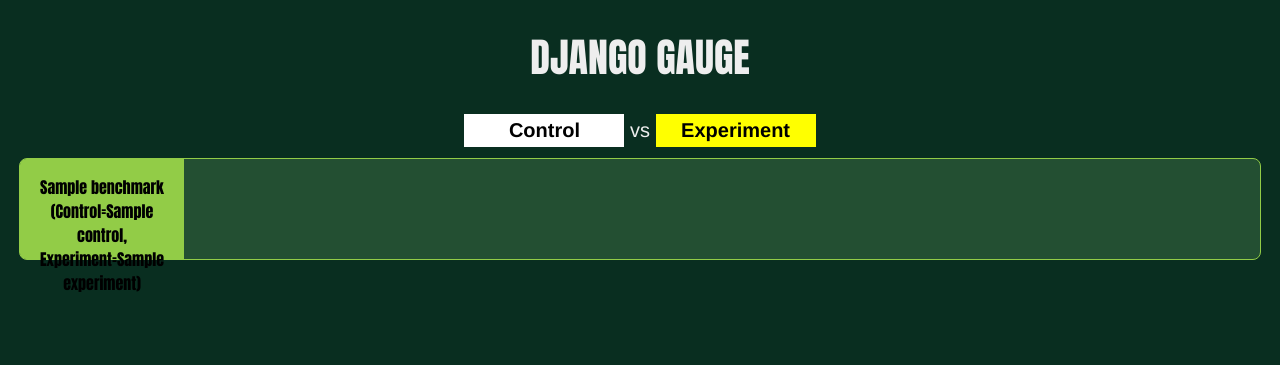
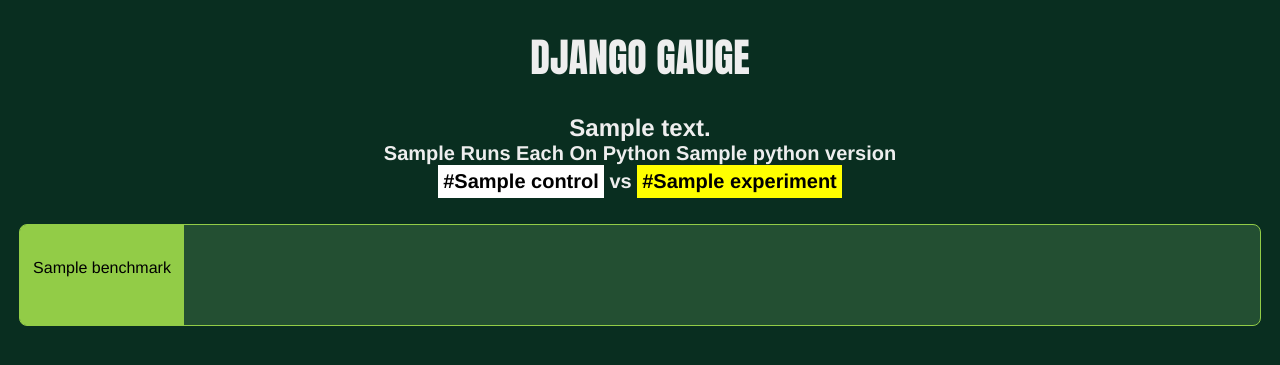
Before and after one commit to d0ugal-archive/django-gauge, a Python web app: template gauge/templates/gauge/index.html in a window 1280 px wide. Shown: the top 365 px of the page. Run offline with Jinja, Linux system fonts and the light colour scheme; the template is opened without the code that fills it: most values are stand-ins (such as "Sample title", 1, 10 or a date in 2020).

Commit message:
Interface Improvements.
Improved the presentation of the results when
there are multiple suites. By grouping by suite
and adding a textual description of the suite to
the model. Also added the ability to filter out
insignificant results by adding ?significant to
the url.

```diff
--- a/gauge/static/dashboard.css
+++ b/gauge/static/dashboard.css
@@ -62,7 +62,7 @@
 }
 
 div.metric div.summary {
-    font-family: "HelveticaNeue-CondensedBlack", "Helvetica Neue Condensed Black", "Impact", Helvetica, sans-serif;
+    font-family: "Helvetica Neue", Helvetica, sans-serif;
     text-align: center;
     margin: 0;
     padding: 0 12px;
@@ -110,27 +110,43 @@
     border-radius: 12px;
 }
 
-#key{
+.key{
     font-size:20px;
 }
 
-#key span{
+.key span.control, .key span.experiment{
     font-weight: 800;
     padding: 5px;
     color: black;
-    width: 150px;
+    min-width: 150px;
     display: inline-block;
 }
 
 
-#key span.control{
+.key span.control{
     font-weight: 800;
     background-color: white;
     padding: 5px;
 }
 
-#key span.experiment{
+.key span.experiment{
     font-weight: 800;
     background-color: yellow;
     padding: 5px;
 }
+
+span.branch{
+    min-width: none;
+}
+
+.suite h2{
+    margin-bottom: 0px;
+}
+
+.suite h4{
+    margin-top: 0px;
+}
+
+.tickLabel {
+    color: #fff;
+}
--- a/gauge/static/dashboard.js
+++ b/gauge/static/dashboard.js
@@ -21,9 +21,15 @@
         var timestamp_element = e.parent().find('span.timestamp');
         var original_value = value_element.html();
 
-        var url = "/metric/" + e.data('suite') + "/" + e.data('metric');
+        var url = "/metric/" + e.data('suite') + "/" + e.data('metric') + '.json';
 
-        $.getJSON(url + '.json', function(response) {
+        var significant = e.data('significant');
+
+        if (significant == '1'){
+            url += "?significant";
+        }
+
+        $.getJSON(url, function(response) {
 
             var options = {
                 xaxis: {show: false, mode: "time"},
--- a/gauge/templates/gauge/index.html
+++ b/gauge/templates/gauge/index.html
@@ -6,23 +6,34 @@
 
 {% block content %}
 
-  <div id="key">
-    <span class="control">Control</span> vs <span class="experiment">Experiment</span>
-  </div>
+  {% for suite in suites %}
 
-  {% for report in reports %}
+    <div class="suite">
 
-    <div class="metric benchmark has-sparkline">
+      <h2 id="{{ suite.id }}">{{ suite.description }} </h2>
+      <h4 class="key">
+        {{ suite.benchmark_runs }} Runs Each On Python {{ suite.python_version.name }}<br/>
+        <span class="control">{{ suite.repository.url }}<span class="branch">{{ suite.control }}</span></span>
+        <strong>vs</strong>
+        <span class="experiment">{{ suite.repository.url }}<span class="branch">{{ suite.experiment }}</span></span>
+      </h4>
 
-      <div class="summary">
-        <p>
-        {{ report.benchmark.name }}<br/>
-        (Control={{report.suite.control}},
-        Experiment={{report.suite.experiment}})
-        </p>
-      </div>
+      {% for benchmark in suite.significant_benchmarks %}
 
-      <div class="sparkline" id="spark{{ forloop.counter0 }}" data-metric="{{ report.benchmark.name }}" data-suite="{{ report.suite.id }}"></div>
+        <div class="metric benchmark has-sparkline">
+
+          <div class="summary">
+            <p>
+            <br/>
+            {{ benchmark.name }}
+            </p>
+          </div>
+
+          <div class="sparkline" id="spark{{ forloop.counter0 }}" data-metric="{{ benchmark.name }}" data-suite="{{ suite.id }}" data-significant="{% if significant %}1{% else %}0{% endif %}"></div>
+
+        </div>
+
+      {% endfor %}
 
     </div>
 
```
Also changed, not shown: gauge/models.py (+11 -3 lines), gauge/views.py (+9 -12 lines), gauge/migrations/0006_auto__add_field_benchmarksuite_description.py (added).
